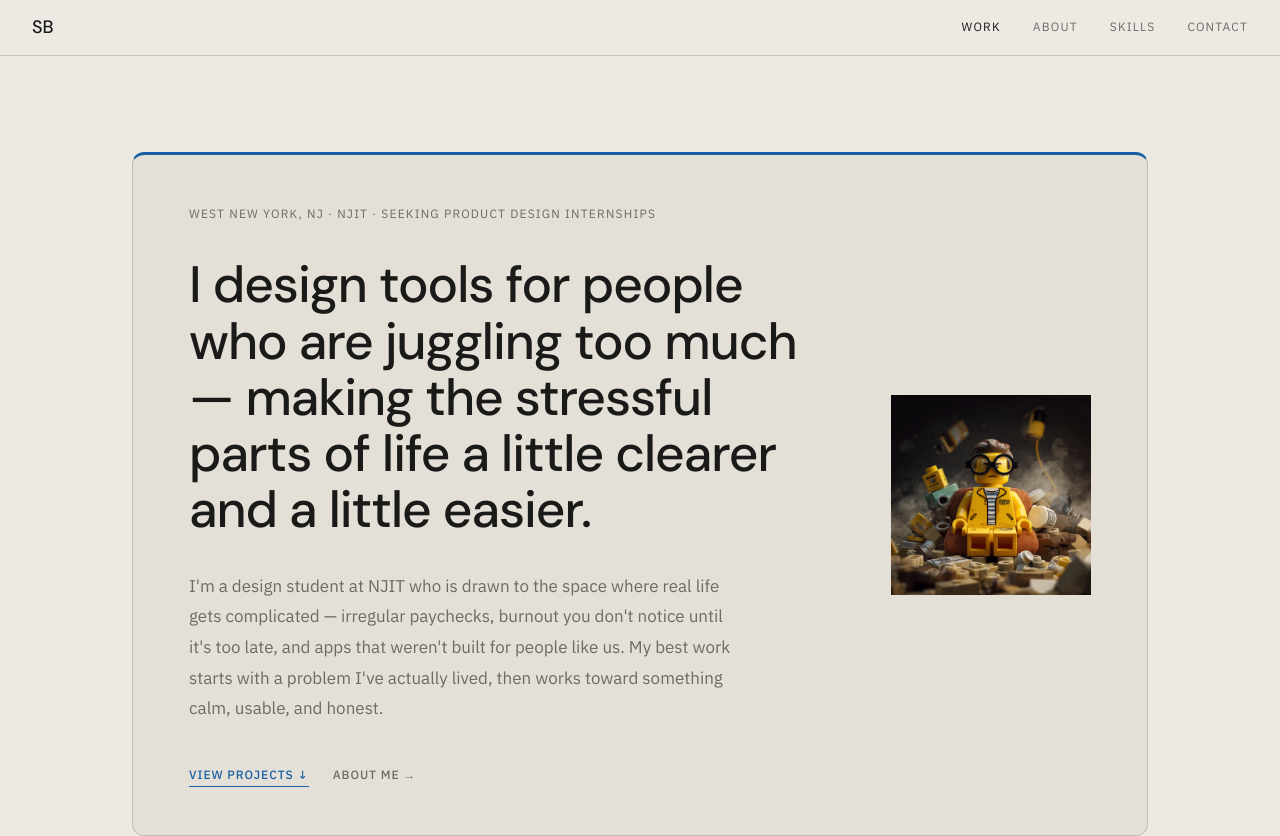
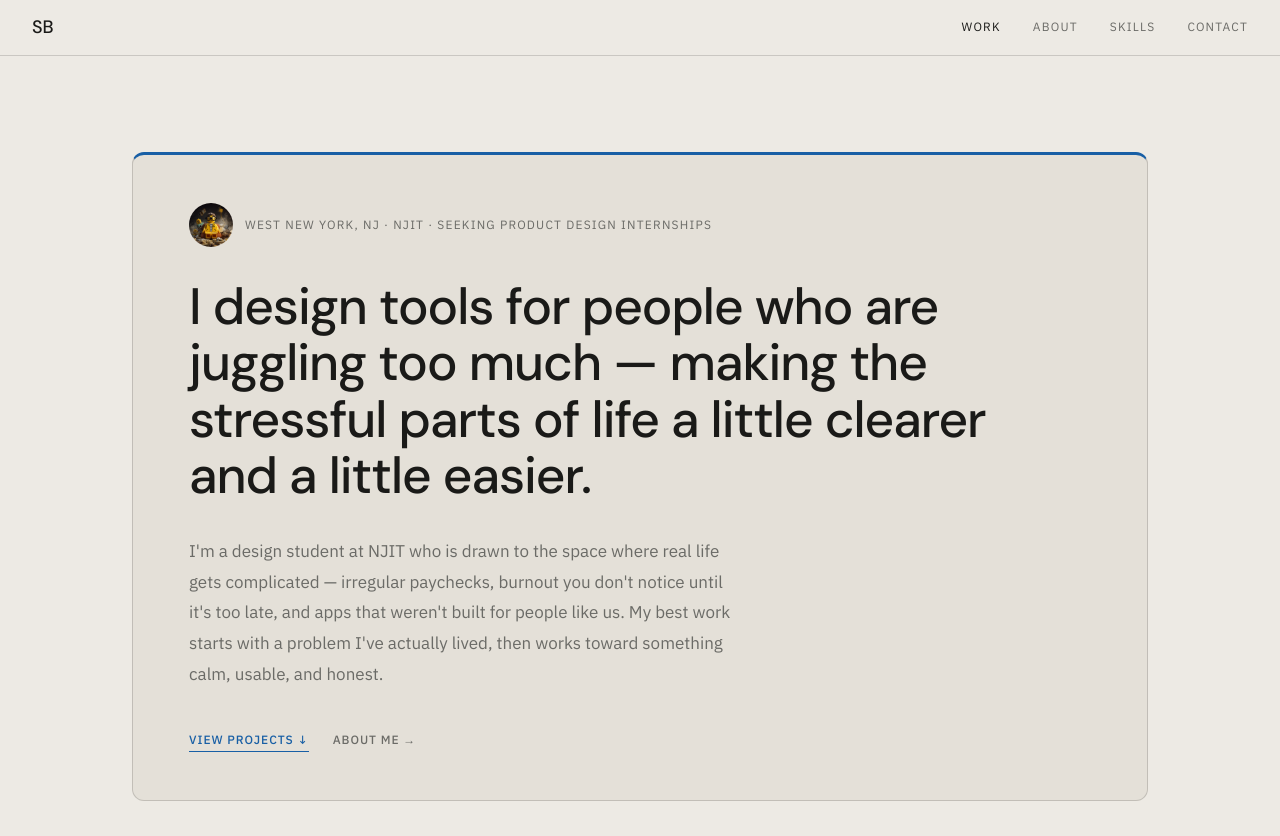
Before and after one commit to SamGB16/portfolio-site, a Next.js app in the folder samuel-portfolio/: page /portfolio-site/ in a window 1280 px wide. Shown: the top 836 px of the page. Built offline with nearby package versions, Linux system fonts and the light colour scheme.

Commit message:
implement change-019

```diff
--- a/samuel-portfolio/app/page.tsx
+++ b/samuel-portfolio/app/page.tsx
@@ -38,27 +38,35 @@ export default function Home() {
   return (
     <div style={{ maxWidth: "var(--max-width)", margin: "0 auto", padding: "0 2rem" }}>
       <section style={{ padding: "6rem 0 5rem" }}>
-        <style>{`
-          @media (max-width: 700px) {
-            .hero-layout { flex-direction: column-reverse; }
-            .hero-img-wrap { width: 140px !important; margin: 0 auto; }
-          }
-        `}</style>
         <div
-          className="hero-layout"
           style={{
             background: "var(--hero-bg)",
             border: "1px solid var(--border)",
             borderTop: "3px solid var(--blue)",
             borderRadius: "12px",
             padding: "3rem 3.5rem",
+          }}
+        >
+          {/* Identity row — avatar + identity line */}
+          <div
+            style={{
               display: "flex",
               alignItems: "center",
-            gap: "3rem",
+              gap: "12px",
+              marginBottom: "2rem",
             }}
           >
-          {/* Left column */}
-          <div style={{ flex: 1 }}>
+            <Image
+              src="/portfolio-site/lego-me.png"
+              alt="Samuel Blanco"
+              width={44}
+              height={44}
+              style={{
+                borderRadius: "50%",
+                objectFit: "cover",
+                flexShrink: 0,
+              }}
+            />
             <p
               style={{
                 fontFamily: "'IBM Plex Sans', sans-serif",
@@ -66,11 +74,11 @@ export default function Home() {
                 textTransform: "uppercase",
                 letterSpacing: "0.10em",
                 color: "var(--muted)",
-                marginBottom: "2rem",
               }}
             >
               West New York, NJ · NJIT · Seeking product design internships
             </p>
+          </div>
 
           <h1
             style={{
@@ -122,18 +130,6 @@ export default function Home() {
               View projects ↓
             </Link>
             <SecondaryLink href="/about">About me →</SecondaryLink>
-            </div>
-          </div>
-
-          {/* Right column — image */}
-          <div className="hero-img-wrap" style={{ width: "200px", flexShrink: 0 }}>
-            <Image
-              src="/portfolio-site/lego-me.png"
-              alt="Samuel Blanco"
-              width={200}
-              height={200}
-              style={{ objectFit: "contain", width: "100%", height: "200px" }}
-            />
           </div>
         </div>
       </section>
```
Also changed, not shown: 1 other file (tests, documents, lock files or other folders). Lines whose indentation alone changed are shown as unchanged.
